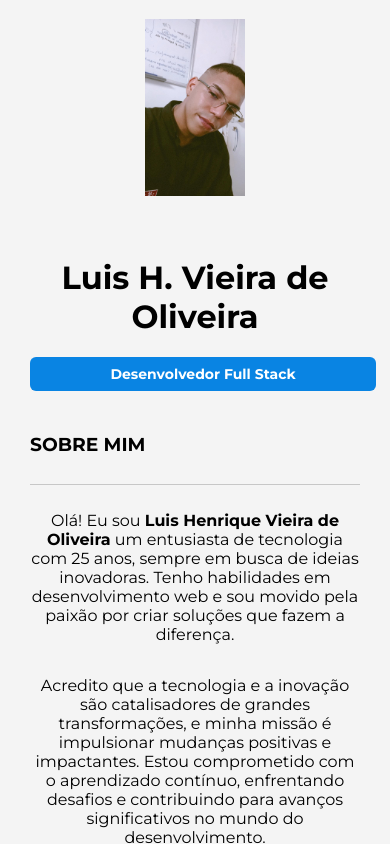
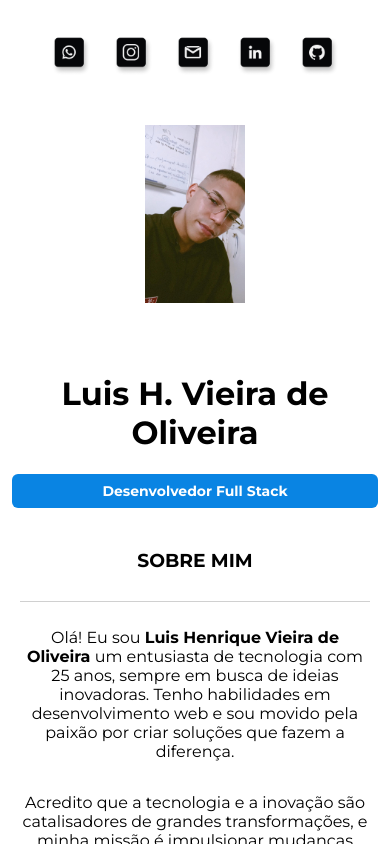
Before and after one commit to lh5818181/myLinkBio_Vite, a Vue app: page / in a window 390 px wide. Shown: the top 844 px of the page. Built offline with nearby package versions, Linux system fonts and the light colour scheme.

Commit message:
ajustando responsividade

```diff
--- a/src/App.vue
+++ b/src/App.vue
@@ -24,12 +24,13 @@ export default {
 
 <style>
 #app {
-  background-color: #F4F4F4;
+  background-color: #fff;
   display: flex;
   flex-direction: row;
   height: 100vh;
   justify-content: space-around;
   align-items: center;
+  flex-direction: column;
 }
 .container {
   display: flex;
--- a/src/components/Biography.vue
+++ b/src/components/Biography.vue
@@ -63,7 +63,7 @@ hr {
 @media (max-width: 1024px) {
     .biography {
         max-width: 100%;
-        padding: 10px;
+        align-items: center;
     }
     .subtitle, .skills-button {
         width: 100%;
```
